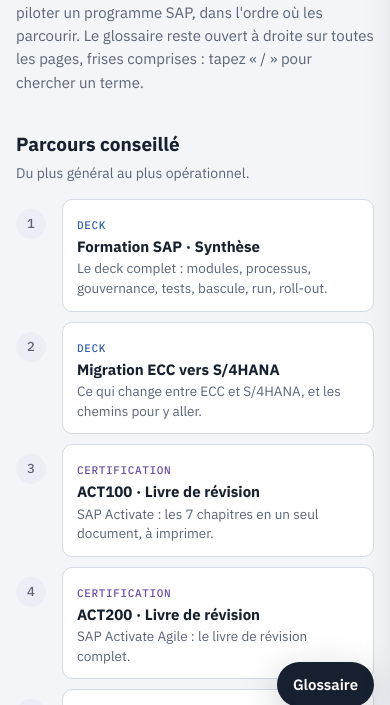
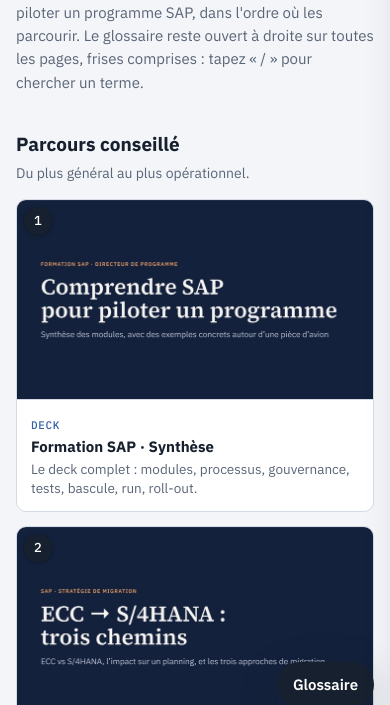
Before and after one commit to Walidbibi/portail-elearning-sap, a plain HTML site: page index.html in a window 390 px wide. Shown: the part 121-826 px from the top of the page. Drawn offline with Linux system fonts and the light colour scheme.

Commit message:
Aperçus des documents et grille 3 colonnes sur l'accueil
Chaque carte affiche un aperçu (1re page du PDF ou capture de la frise).
Les trois sections passent en grille : 3 colonnes, 2 sur tablette,
1 sur téléphone.

Co-Authored-By: Claude Opus 5.5 <noreply@anthropic.com>

```diff
--- a/index.html
+++ b/index.html
@@ -29,17 +29,27 @@
 body{background:var(--bg);color:var(--ink);font-family:var(--sans);font-size:15px;line-height:1.55}
 a{color:inherit}
 main{padding-block:32px 64px;padding-left:max(16px,env(safe-area-inset-left,0px));padding-right:max(16px,env(safe-area-inset-right,0px));min-width:0}
-.inner{max-width:880px;margin:0 auto}
+.inner{max-width:1080px;margin:0 auto}
 .eyebrow{font-family:var(--mono);font-size:12px;letter-spacing:.08em;text-transform:uppercase;color:var(--muted)}
 h1{font-size:30px;line-height:1.2;margin:4px 0 8px;text-wrap:balance}
 .lede{color:var(--muted);max-width:64ch;margin:0}
 h2{font-size:19px;margin:36px 0 4px;text-wrap:balance}
 .sec-sub{color:var(--muted);margin:0 0 14px;font-size:14px}
-.path{list-style:none;margin:0;padding:0;display:grid;gap:10px;counter-reset:st}
-.path li{counter-increment:st;display:grid;grid-template-columns:34px 1fr;gap:12px;align-items:start}
-.path li::before{content:counter(st);font-family:var(--mono);font-size:13px;width:30px;height:30px;border-radius:50%;display:grid;place-items:center;background:var(--soft);color:var(--muted);margin-top:10px}
-.cards{display:grid;grid-template-columns:repeat(2,minmax(0,1fr));gap:10px}
-.card{display:block;text-decoration:none;background:var(--surface);border:1px solid var(--line);border-radius:10px;padding:12px 14px;min-width:0;transition:border-color .12s}
+/* grilles : 3 colonnes, 2 sur tablette, 1 sur téléphone */
+.path,.cards{list-style:none;margin:0;padding:0;display:grid;grid-template-columns:repeat(3,minmax(0,1fr));gap:14px}
+.path{counter-reset:st}
+.path li{counter-increment:st;display:flex;min-width:0;position:relative}
+.path li>.card{flex:1}
+.path li::before{content:counter(st);position:absolute;z-index:1;top:8px;left:8px;font-family:var(--mono);font-size:13px;font-weight:500;width:28px;height:28px;border-radius:50%;display:grid;place-items:center;background:var(--ink);color:var(--surface);box-shadow:0 1px 4px rgba(0,0,0,.25);pointer-events:none}
+@media (max-width:900px){.path,.cards{grid-template-columns:repeat(2,minmax(0,1fr))}}
+@media (max-width:560px){.path,.cards{grid-template-columns:1fr}}
+.card{display:flex;flex-direction:column;text-decoration:none;background:var(--surface);border:1px solid var(--line);border-radius:10px;min-width:0;overflow:hidden;transition:border-color .12s}
+.thumb{display:block;position:relative;aspect-ratio:16/9;background:var(--soft);border-bottom:1px solid var(--line);overflow:hidden}
+.thumb img{position:absolute;inset:0;display:block;width:100%;height:100%;object-fit:cover;object-position:top}
+.card:hover .thumb img{transform:scale(1.02)}
+.thumb img{transition:transform .2s}
+.cbody{display:block;padding:12px 14px;min-width:0}
+@media (prefers-reduced-motion:reduce){.thumb img{transition:none}.card:hover .thumb img{transform:none}}
 .card:hover{border-color:var(--kc)}
 .card:focus-visible,.chip:focus-visible,.term-btn:focus-visible,.gl-toggle:focus-visible,.x:focus-visible,.doclink:focus-visible,#q:focus-visible{outline:3px solid var(--focus);outline-offset:2px}
 .kind{font-family:var(--mono);font-size:11px;letter-spacing:.06em;text-transform:uppercase;color:var(--kc)}
@@ -50,8 +60,6 @@ h2{font-size:19px;margin:36px 0 4px;text-wrap:balance}
 .card .sub a:hover{text-decoration:underline}
 .k-deck{--kc:var(--k-deck)}.k-doc{--kc:var(--k-doc)}.k-frise{--kc:var(--k-frise)}.k-act{--kc:var(--k-act)}.k-prat{--kc:var(--k-prat)}
 .foot{margin-top:40px;font-size:13px;color:var(--muted)}
-.cards{grid-template-columns:repeat(2,minmax(0,1fr))}
-@media (max-width:760px){.cards{grid-template-columns:1fr}}
 </style>
 </head>
 <body>
@@ -82,7 +90,7 @@ h2{font-size:19px;margin:36px 0 4px;text-wrap:balance}
 <script>
 const D=window.SAP_DOCS,KL=window.SAP_KL;
 const tgt=u=>u.startsWith("http")?' target="_blank" rel="noopener"':"";
-const card=key=>{const d=D[key];return `<a class="card k-${d.k}" href="${window.SAP_HREF(d.u)}"${tgt(d.u)}><span class="kind">${KL[d.k]}</span><b>${d.t}</b><span class="d">${d.d}</span></a>`;};
+const card=key=>{const d=D[key];return `<a class="card k-${d.k}" href="${window.SAP_HREF(d.u)}"${tgt(d.u)}><span class="thumb"><img src="apercus/${key}.jpg" alt="" loading="lazy" onerror="this.parentNode.remove()"></span><span class="cbody"><span class="kind">${KL[d.k]}</span><b>${d.t}</b><span class="d">${d.d}</span></span></a>`;};
 document.getElementById('path').innerHTML=["synth","mig","act","act2","fiche"].map(k=>`<li>${card(k)}</li>`).join('');
 document.getElementById('frises').innerHTML=["rollout","green","brown","blue"].map(k=>card(k)).join('');
 document.getElementById('other').innerHTML=["simu","synthEN","migEN","script"].map(k=>card(k)).join('');
```
Also changed, not shown: apercus/act.jpg (added), apercus/act2.jpg (added), apercus/blue.jpg (added), apercus/brown.jpg (added), apercus/fiche.jpg (added), apercus/green.jpg (added), apercus/mig.jpg (added), apercus/migEN.jpg (added), apercus/rollout.jpg (added), apercus/script.jpg (added), apercus/simu.jpg (added), apercus/synth.jpg (added), apercus/synthEN.jpg (added), 1 other file.
